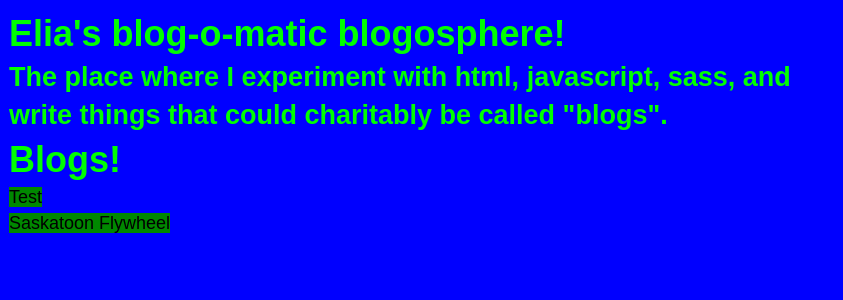
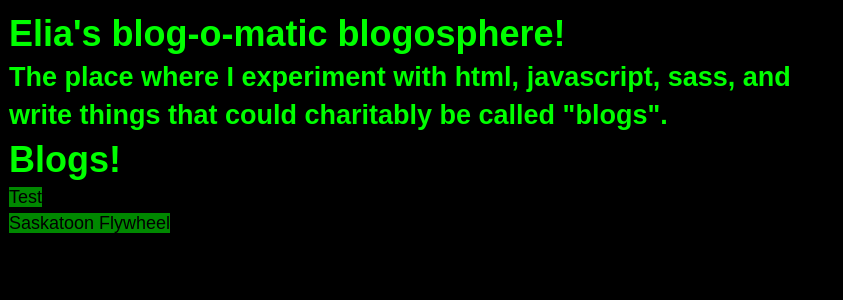
Before and after one commit to EliaTarasoff/EliaTarasoff.github.io, a Jekyll site: the page built from index.html, in a window 1280 px wide. Shown: the top 300 px of the page, without its empty margins (0-843 px from the left). Built offline with Jekyll 4.4.1, drawn with Linux system fonts in a browser that asks for light colours.

Commit message:
Update default.sass

```diff
--- a/css/default.sass
+++ b/css/default.sass
@@ -19,8 +19,8 @@ $x3: $x1 * 3
     border: 0
 
 body
-    background-color: #00F
-    background-image: url("cake-the-cat-wink.png")
+    background-color: $black
+    background-image: url("bueller.gif")
     color: $green
     font: $x2 fixed, sans-serif
     line-height: 1.4
```
